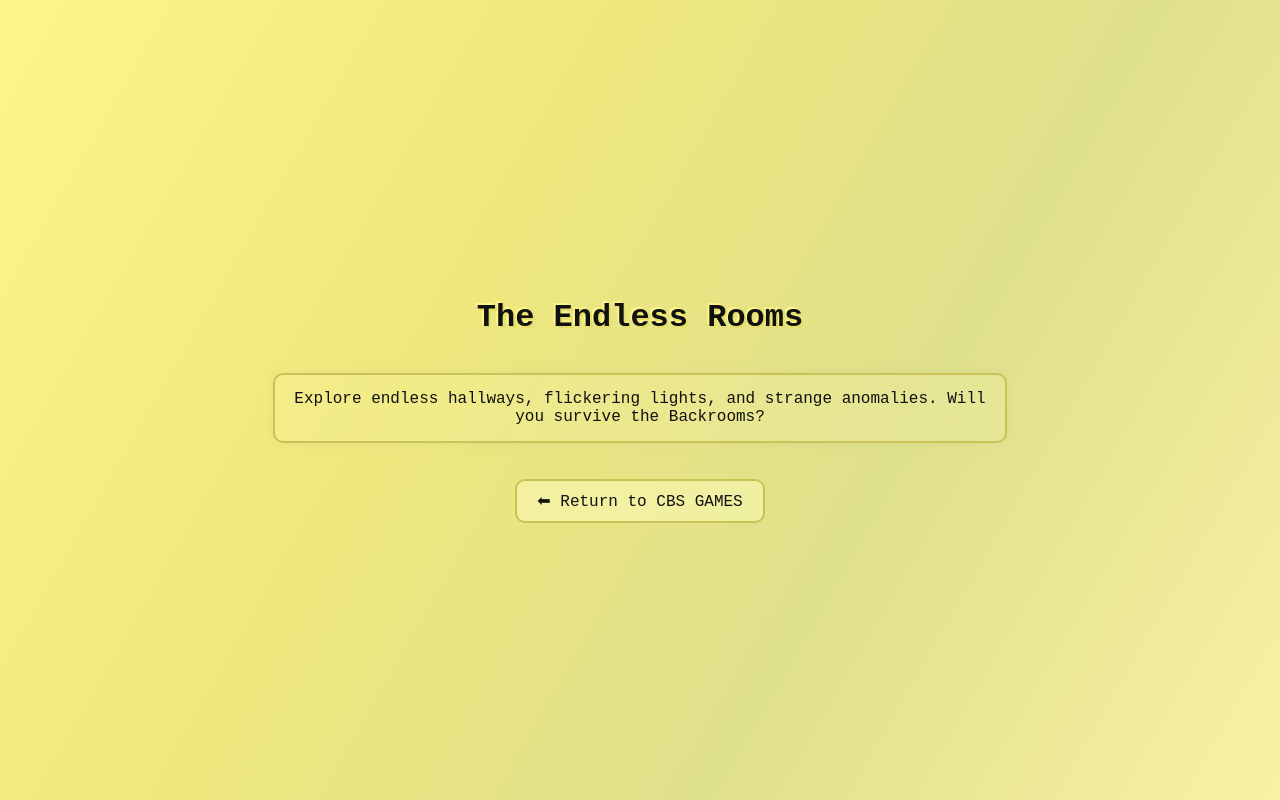
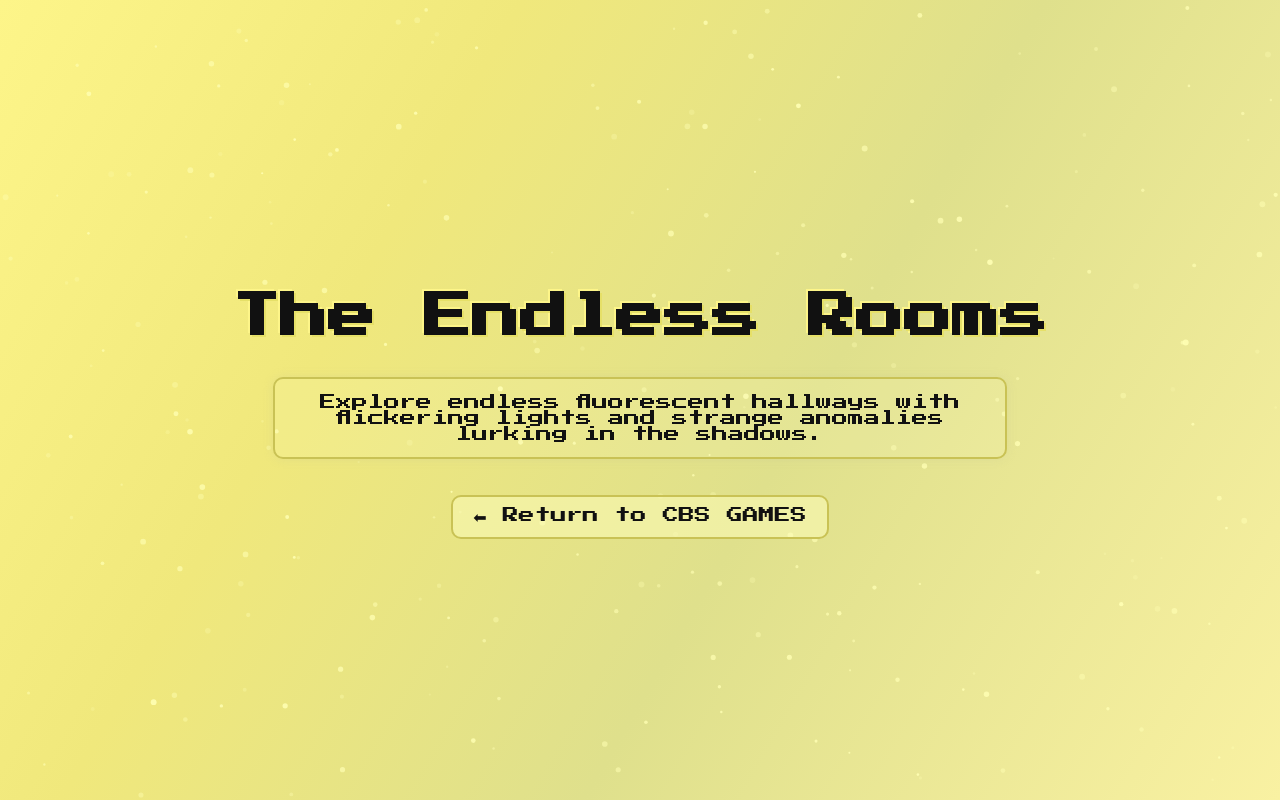
Before and after one commit to redvr777/Websitegame, a plain HTML site: page endlessrooms.html in a window 1280 px wide. Drawn offline with Linux system fonts and the light colour scheme.

Commit message:
Update endlessrooms.html

```diff
--- a/endlessrooms.html
+++ b/endlessrooms.html
@@ -4,17 +4,40 @@
 <meta charset="UTF-8">
 <meta name="viewport" content="width=device-width, initial-scale=1.0">
 <title>The Endless Rooms</title>
+<link href="https://fonts.googleapis.com/css2?family=Press+Start+2P&display=swap" rel="stylesheet">
 <style>
-body{margin:0; font-family:'Press Start 2P', monospace; background:linear-gradient(120deg,#fdf589,#f0e87c,#dfe08c,#f9f1a2); color:#111; display:flex; flex-direction:column; align-items:center; justify-content:center; height:100vh; text-align:center;}
-h1{font-size:2rem; text-shadow:2px 2px #e6e068, -2px -2px #fdf589;}
-p{max-width:700px; background:rgba(255,255,200,0.15); padding:15px; border-radius:10px; border:2px solid #c9c255; box-shadow:0 0 10px rgba(200,200,150,0.3);}
-a.back{margin-top:20px; padding:10px 20px; background:rgba(250,250,180,0.6); border:2px solid #c9c255; color:#111; text-decoration:none; border-radius:10px; transition:0.3s;}
-a.back:hover{background:#c9c255; color:#000;}
+body{margin:0;height:100vh;font-family:'Press Start 2P',monospace;display:flex;flex-direction:column;align-items:center;justify-content:center;background:linear-gradient(120deg,#fdf589 0%,#f0e87c 30%,#dfe08c 60%,#f9f1a2 100%);color:#111;overflow:hidden;text-align:center;transition: transform 0.15s ease-out;}
+*{-webkit-user-select:none;-moz-user-select:none;-ms-user-select:none;user-select:none;}
+h1{font-size:3rem;margin-bottom:20px;text-shadow:2px 2px #e6e068,-2px -2px #fdf589;}
+p{max-width:700px;background:rgba(255,255,200,0.15);padding:15px;border-radius:10px;border:2px solid #c9c255;box-shadow:0 0 10px rgba(200,200,150,0.3);}
+a.back{margin-top:20px;padding:10px 20px;background:rgba(250,250,180,0.6);border:2px solid #c9c255;color:#111;text-decoration:none;border-radius:10px;transition:0.3s;}
+a.back:hover{background:#c9c255;color:#000;box-shadow:0 0 15px #fff;}
+#particles{position:absolute;top:0;left:0;width:100%;height:100%;z-index:-1;}
 </style>
 </head>
 <body>
+<canvas id="particles"></canvas>
 <h1>The Endless Rooms</h1>
-<p>Explore endless hallways, flickering lights, and strange anomalies. Will you survive the Backrooms?</p>
-<a href="/" class="back">⬅ Return to CBS GAMES</a>
+<p>Explore endless fluorescent hallways with flickering lights and strange anomalies lurking in the shadows.</p>
+<a href="index.html" class="back">⬅ Return to CBS GAMES</a>
+
+<script>
+// Particle background
+const canvas=document.getElementById("particles");
+const ctx=canvas.getContext("2d");
+canvas.width=window.innerWidth; canvas.height=window.innerHeight;
+let particles=[];
+class Particle{constructor(){this.x=Math.random()*canvas.width;this.y=Math.random()*canvas.height;this.size=Math.random()*2+1;this.speedX=(Math.random()-0.5)*0.5;this.speedY=(Math.random()-0.5)*0.5;this.opacity=Math.random()*0.7+0.2;}update(){this.x+=this.speedX;this.y+=this.speedY;if(this.x<0)this.x=canvas.width;if(this.x>canvas.width)this.x=0;if(this.y<0)this.y=canvas.height;if(this.y>canvas.height)this.y=0;}draw(){ctx.fillStyle=`rgba(255,255,180,${this.opacity})`;ctx.beginPath();ctx.arc(this.x,this.y,this.size,0,Math.PI*2);ctx.fill();}}
+function initParticles(){particles=[];for(let i=0;i<250;i++)particles.push(new Particle());}
+function animateParticles(){ctx.clearRect(0,0,canvas.width,canvas.height);particles.forEach(p=>{p.update();p.draw();});requestAnimationFrame(animateParticles);}
+initParticles();animateParticles();
+window.addEventListener('resize',()=>{canvas.width=window.innerWidth;canvas.height=window.innerHeight;initParticles();});
+// Parallax
+document.addEventListener('mousemove',e=>{let moveX=(e.clientX/window.innerWidth-0.5)*20;let moveY=(e.clientY/window.innerHeight-0.5)*20;document.body.style.transform=`translate(${moveX}px,${moveY}px)`;});
+</script>
+
+<script>
+(function(){document.addEventListener('contextmenu',e=>{e.preventDefault();},true);document.addEventListener('keydown',function(e){var k=(e.key||'').toLowerCase();var blocked=e.keyCode===123||(e.ctrlKey&&k==='u')||(e.ctrlKey&&e.shiftKey&&(k==='i'||k==='j'||k==='c'));if(blocked){e.preventDefault();e.stopPropagation();alert("Inspect/DevTools blocked!");}},true);})();
+</script>
 </body>
 </html>
```
